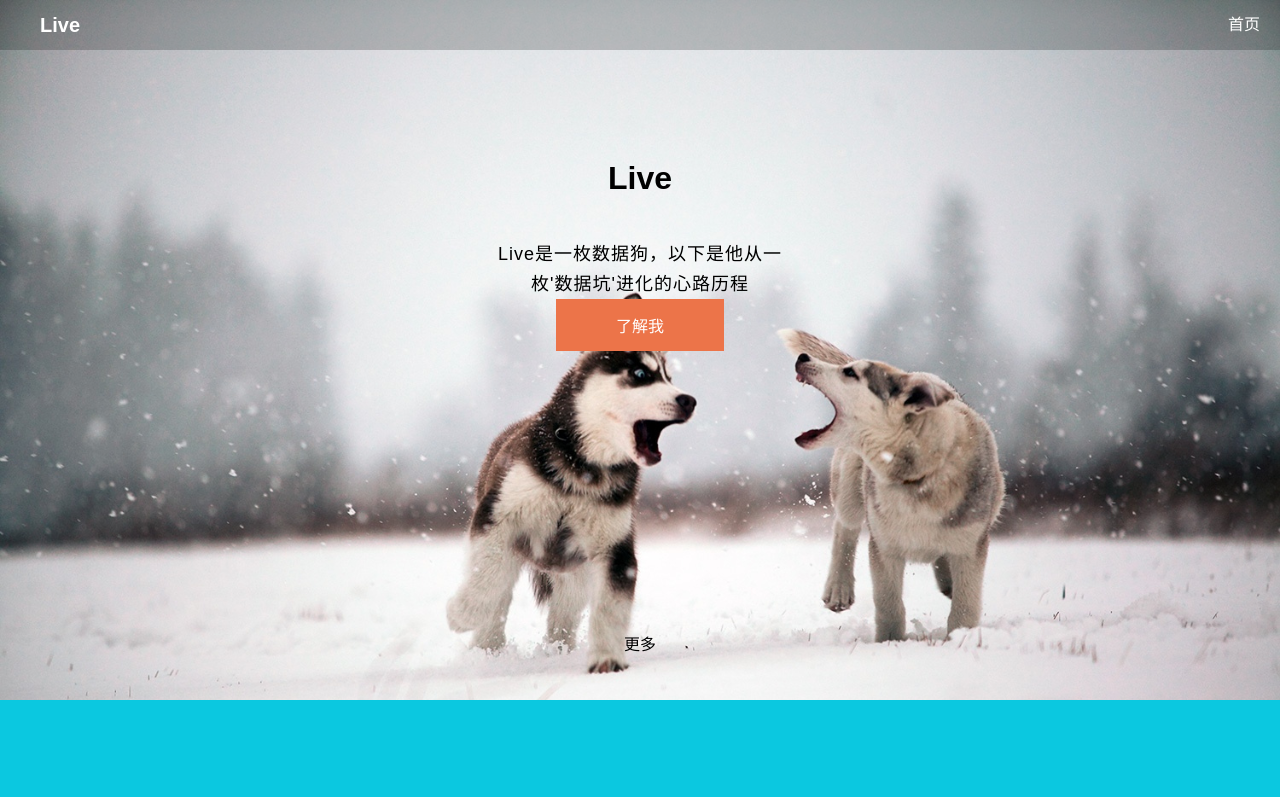
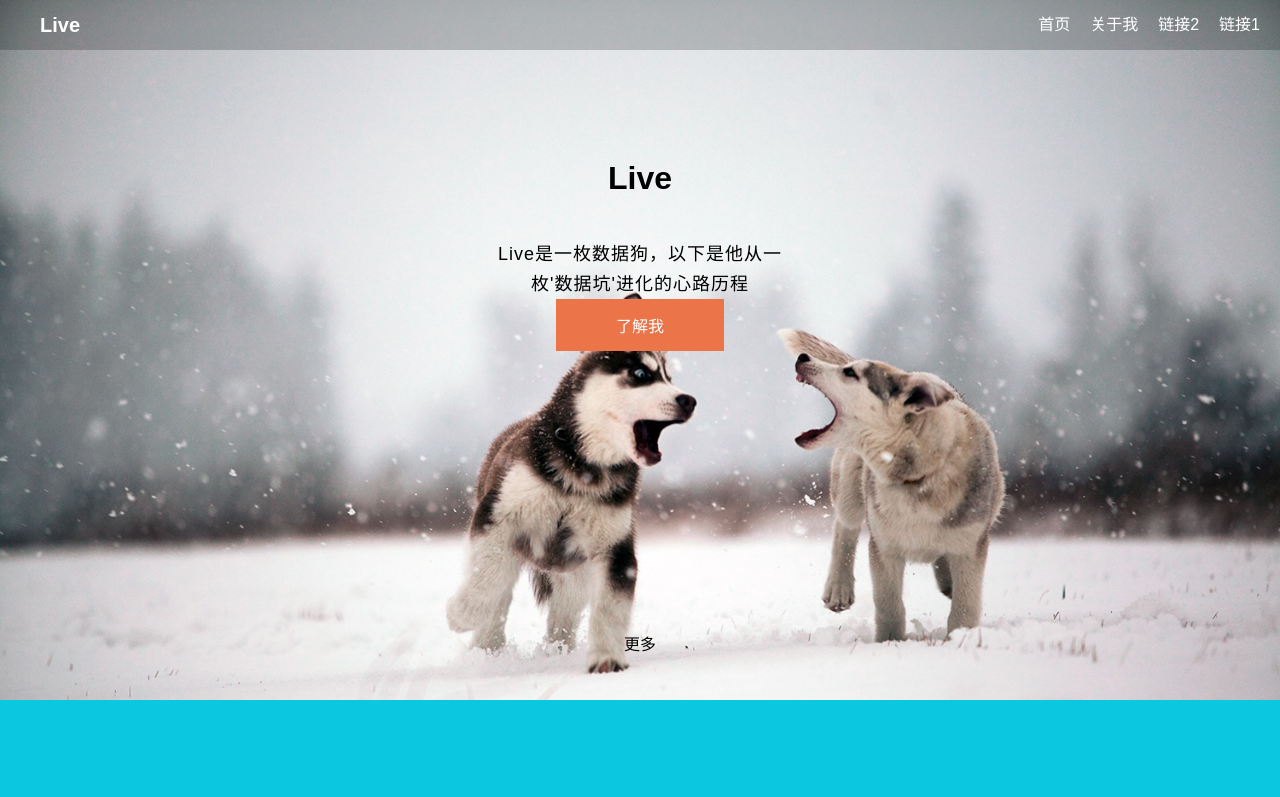
Before and after one commit to Live5/privatesample, a plain HTML site: page index.html in a window 1280 px wide. Shown: the top 797 px of the page. Drawn offline with Linux system fonts and the light colour scheme.

Commit message:
Update index.html

```diff
--- a/index.html
+++ b/index.html
@@ -14,9 +14,9 @@
 			<nav>
 				<ul>
 					<li class="logo"><a href="#">Live</a></li>
-					<!--<li ><a href="#">链接1</a></li>-->
-					<!--<li ><a href="#">链接2</a></li>-->
-					<!--<li ><a href="pdf/rs.pdf">关于我</a></li>-->
+					<li ><a href="#">链接1</a></li>
+					<li ><a href="#">链接2</a></li>
+					<li ><a href="pdf/rs.pdf">关于我</a></li>
 					<li ><a href="#">首页</a></li>
 
 				</ul>
```
